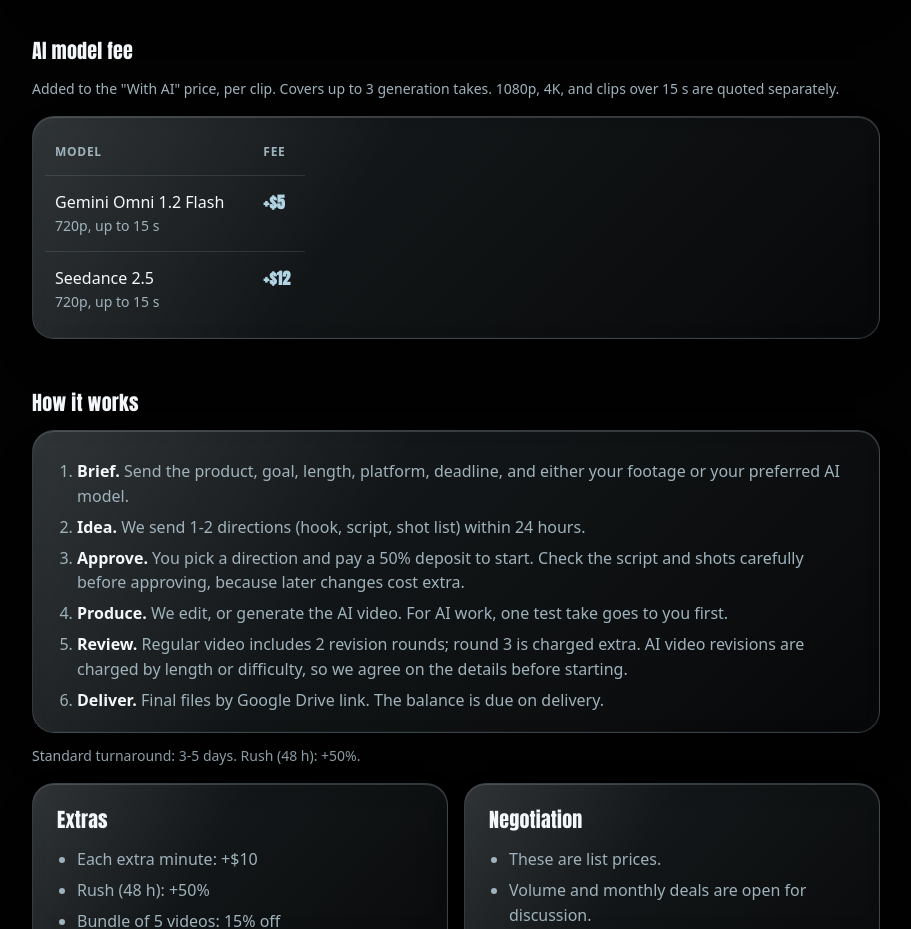
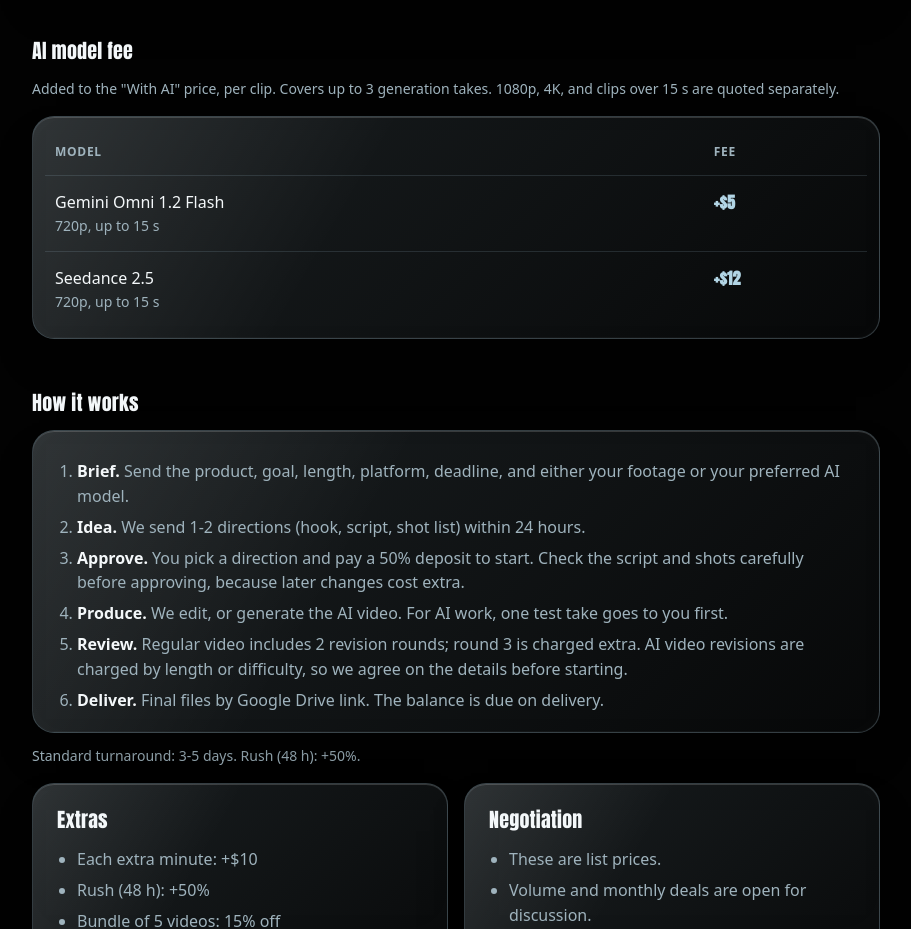
Before and after one commit to cyrus5x89/store-cryus.click, a plain HTML site: page index.html in a window 1280 px wide. Shown: the part 1840-2769 px from the top of the page, without its empty margins (184-1095 px from the left). Drawn offline with Linux system fonts and the light colour scheme.

Commit message:
AI fee table fills the glass panel width

```diff
--- a/index.html
+++ b/index.html
@@ -125,7 +125,7 @@
   td small { display: block; color: var(--muted); font-weight: 400; font-size: 14px; }
   td.na { color: var(--muted); white-space: nowrap; }
   tr:hover td { background: rgba(178, 213, 229, .06); }
-  .fee { width: auto; min-width: 260px; }
+  .fee { width: 100%; }
   .fee td.price { font-size: 16px; }
 
   .panel { padding: 20px 24px; }
```
Also changed, not shown: vi/index.html (+1 -1 lines).
